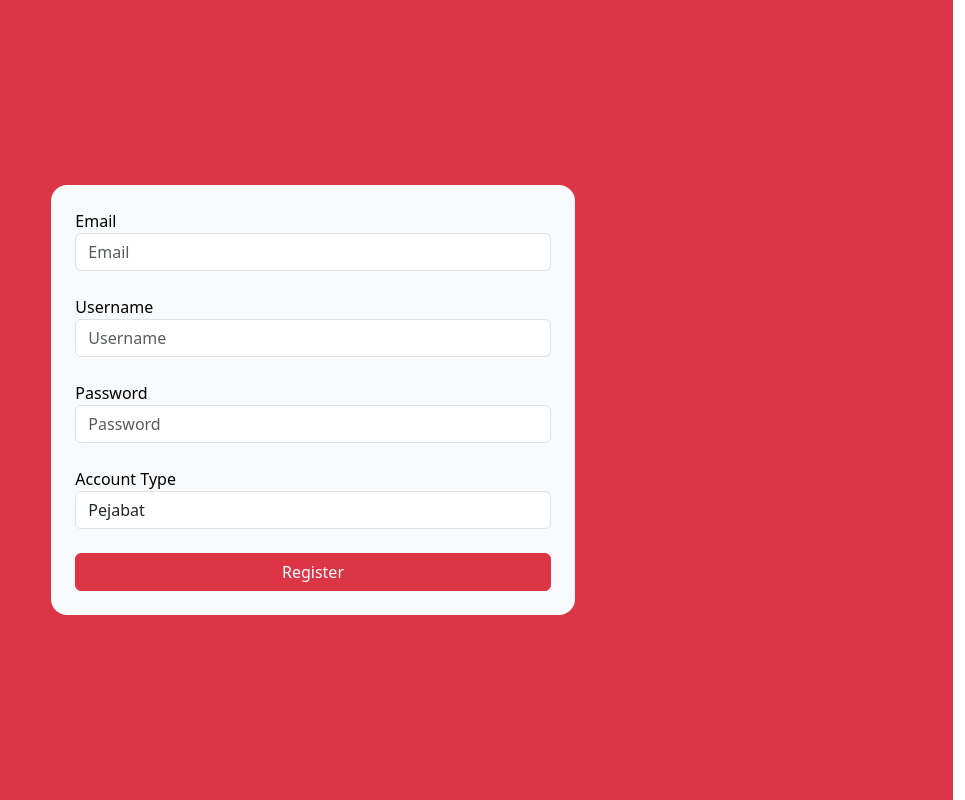
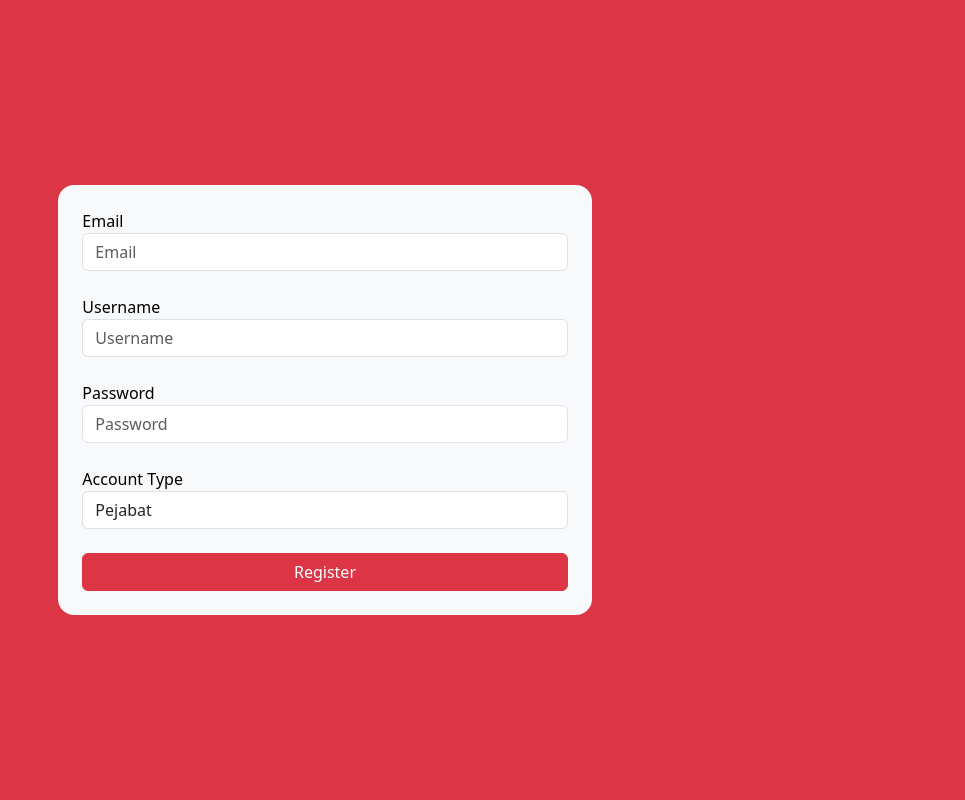
Before and after one commit to richiesuper/PWEB-8-Silaturahmi, a PHP site: page /auth-register.php in a window 1280 px wide. Shown: the part 56-856 px from the top of the page, without its empty margins (315-1280 px from the left). Run offline with PHP 8.4, Linux system fonts and the light colour scheme.

Commit message:
fixing spacing

```diff
--- a/auth-register.php
+++ b/auth-register.php
@@ -19,7 +19,7 @@
 	}
 
 	echo '
-        <div class="container-fluid vh-100 bg-danger row d-flex justify-content-center align-items-center">
+        <div class="container-fluid vh-100 bg-danger row d-flex justify-content-center align-items-center" style="padding: 0; margin: 0;">
             <div class="col-12 col-md-8 col-lg-6 col-xl-5">
                 <div class="row d-flex justify-content-center align-items-center">
                     <div class="text-bg-light px-4" style="border-radius: 1rem;">
```
